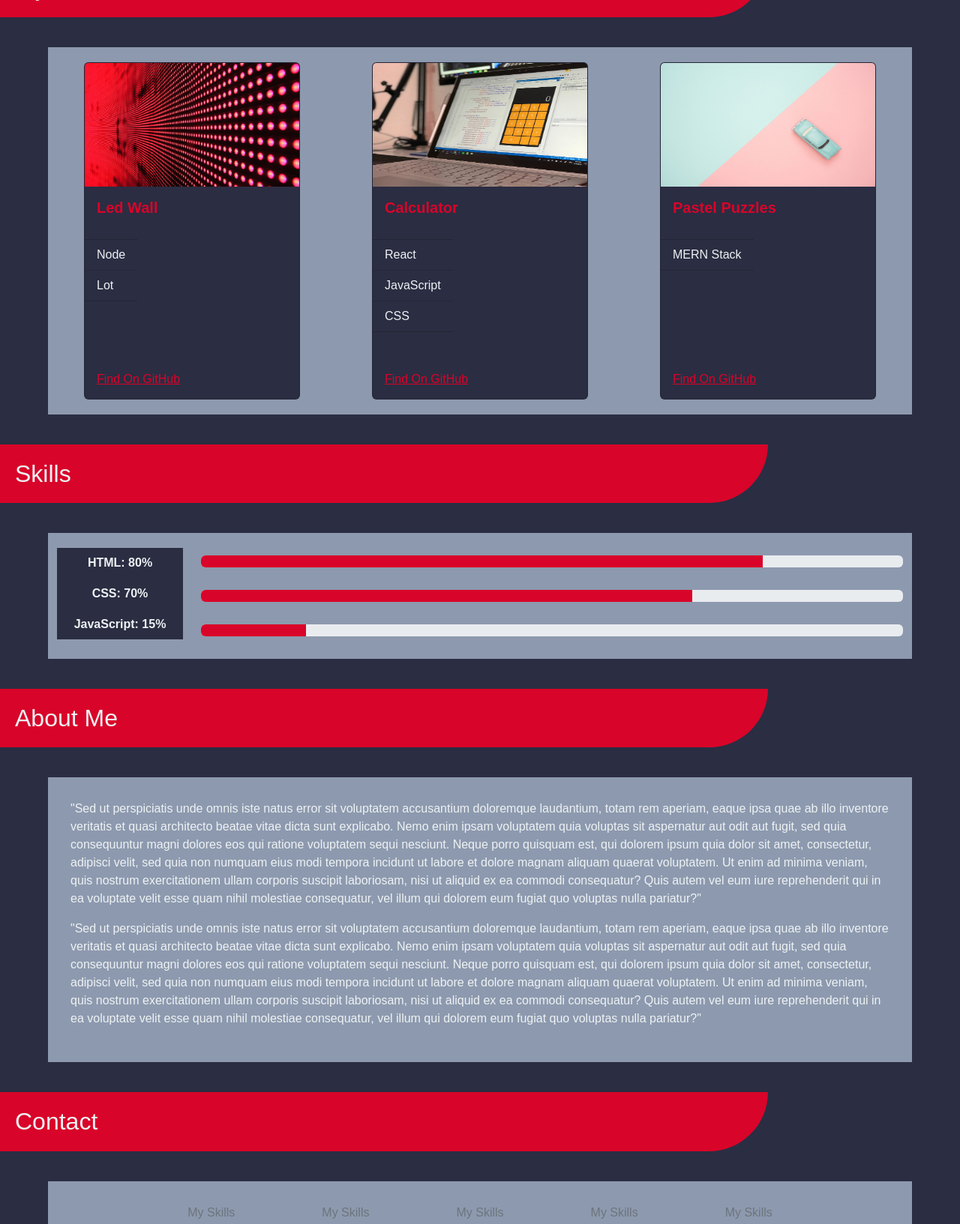
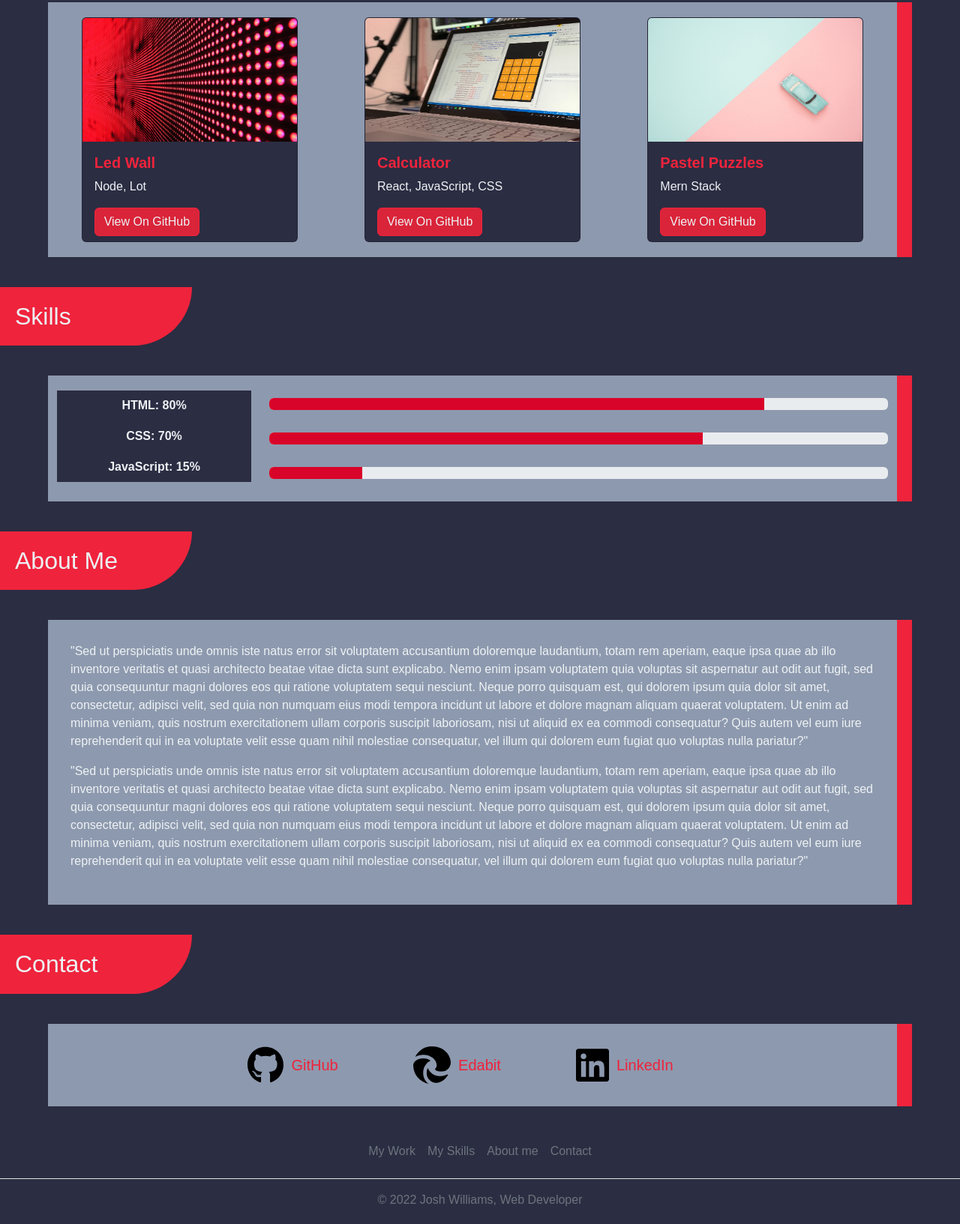
Before and after one commit to JoshW1ll1ams/MyPortfolio, a plain HTML site: page index.html in a window 1280 px wide. Shown: the part 710-2343 px from the top of the page at 75% size. Drawn offline with nearby package versions, Linux system fonts and the light colour scheme.

Commit message:
added contact info

```diff
--- a/assets/css/style.css
+++ b/assets/css/style.css
@@ -6,8 +6,8 @@
   --dakrgrey: #2b2d42;
   --lightgrey: #8d99ae;
   --cream: #edf2f4;
-  --lightred: #ef233c;
-  --darkred: #d90429;
+  --lightred: #da2439;
+  --darkred: #ef233c;
 }
 
 
@@ -39,6 +39,12 @@ h1
   margin-top: 40px;
   margin-bottom: 40px;
   width: 90%;
+  border-style: solid;
+  border-color: var(--darkred);
+  border-style: none solid none none;
+  border-width: 20px;
+
+
 }
 
 .headings{
@@ -46,7 +52,7 @@ h1
   background-color: var(--darkred);
   padding: 20px;
   border-radius: 0px 0px 100px 0px;
-  width: 80%;
+  width: 20%;
 }
 
 
@@ -78,7 +84,7 @@ h1
 /* JUMBOTRON */
 .jumbotron
 {
-  margin-top: 100px;
+  margin-top: 20px;
   background-color: var(--lightgrey);
   padding: 100px;
 }
@@ -109,7 +115,7 @@ hr
 {
   position: absolute;
   height: 280px;
-  top: 230px;
+  top: 170px;
   margin-left: 60%;
 }
 
@@ -121,7 +127,7 @@ hr
   margin-left: auto;
   margin-right: auto;
   margin-top: 20px;
-  height: 450px;
+  height: 300px;
   margin-bottom: 20px;
   background-color: var(--dakrgrey);
 
@@ -137,24 +143,16 @@ hr
   height: 165px;
 }
 
+.card-body a{
+  color: var(--cream);
+}
+
+/* SKILLS */
 .list-group-item
 {
   background-color: var(--dakrgrey);
   color: var(--cream);
 }
-
-.card .list-group
-{
-  position: absolute;
-  top: 235px;
-}
-
-.card-body a{
-  position: absolute;
-  top: 410px;
-}
-
-/* SKILLS */
 #skills
 {
 padding-top: 20px;
@@ -190,12 +188,29 @@ CONTACT */
   display: flex;
   justify-content: center;
   align-items: center;
+  padding-left: 80px;
 }
+
+
+.contactboxes img
+{
+  height: 50px;
+}
+
 
 .contactboxes a
 {
-  margin-left: 50px;
-  margin-right: 50px;
+  margin-left: 10px;
+  margin-right: 10%;
+  text-decoration: none;
+  color: var(--darkred);
+  font-size: 20px;
+}
+
+
+.contactboxes a:hover
+{
+  color: var(--cream);
 }
 
 
--- a/index.html
+++ b/index.html
@@ -41,39 +41,29 @@
 </div>
 
 <h2 id="work" class="headings">My work</h2>
+
 <!-- WORK CARDS -->
 <div id="workcards" class="container-fluid">
   <div class="row">
 
     <div class="col-sm-12 col-md-4 cold-lg-3">
       <div class="card" style="width: 18rem;">
-        <img class="card-img-top" src="assets/images/02-portfolio-1.jpg" alt="Card image cap">
+        <img class="card-img-top" src="assets/images/02-portfolio-1.jpg" alt="LED image">
         <div class="card-body">
           <h5 class="card-title">Led Wall</h5>
-        </div>
-        <ul class="list-group list-group-flush">
-          <li class="list-group-item">Node</li>
-          <li class="list-group-item">Lot</li>
-        </ul>
-        <div class="card-body">
-          <a href="#" class="card-link">Find On GitHub</a>
+          <p class="card-text">Node, Lot</p>
+          <a href="https://github.com/JoshW1ll1ams" class="btn btn-primary card-link">View On GitHub</a>
         </div>
       </div>
     </div>
 
     <div class="col-sm-12 col-md-4 cold-lg-3">
       <div class="card" style="width: 18rem;">
-        <img class="card-img-top" src="assets/images/02-portfolio-2.jpg" alt="Card image cap">
+        <img class="card-img-top" src="assets/images/02-portfolio-2.jpg" alt="calculator image">
         <div class="card-body">
           <h5 class="card-title">Calculator</h5>
-        </div>
-        <ul class="list-group list-group-flush">
-          <li class="list-group-item">React</li>
-          <li class="list-group-item">JavaScript</li>
-          <li class="list-group-item">CSS</li>
-        </ul>
-        <div class="card-body">
-          <a href="#" class="card-link">Find On GitHub</a>
+          <p class="card-text">React, JavaScript, CSS</p>
+          <a href="https://github.com/JoshW1ll1ams" class="btn btn-primary">View On GitHub</a>
         </div>
       </div>
     </div>
@@ -81,21 +71,20 @@
 
     <div class="col-sm-12 col-md-4 cold-lg-3">
       <div class="card" style="width: 18rem;">
-        <img class="card-img-top" src="assets/images/02-portfolio-3.jpg" alt="Card image cap">
+        <img class="card-img-top" src="assets/images/02-portfolio-3.jpg" alt="Patel image">
         <div class="card-body">
           <h5 class="card-title">Pastel Puzzles</h5>
-        </div>
-        <ul class="list-group list-group-flush">
-          <li class="list-group-item">MERN Stack</li>
-        </ul>
-        <div class="card-body">
-          <a href="#" class="card-link">Find On GitHub</a>
+          <p class="card-text">Mern Stack</p>
+          <a href="https://github.com/JoshW1ll1ams" class="btn btn-primary">View On GitHub</a>
         </div>
       </div>
     </div>
 
   </div>
 </div>
+
+
+
 
 <!-- SKILL BARS -->
 
@@ -104,7 +93,7 @@
     <div class="container-fluid">
     <div id="skills" class="row">
 
-      <div class="col-sm-2 col-md-2 cold-lg-2">
+      <div class="col-sm-3 col-md-3 cold-lg-3">
         <ul class="list-group list-group-flush">
           <li class="list-group-item">HTML:  80%</li>
           <li class="list-group-item">CSS:  70%</li>
@@ -112,7 +101,7 @@
         </ul>
       </div>
 
-      <div id="bars" class="col-sm-10 col-md-10 cold-lg-10">
+      <div id="bars" class="col-sm-9 col-md-9 cold-lg-9">
       <div class="progress">
         <div class="progress-bar" role="progressbar" style="width: 80%" aria-valuenow="0" aria-valuemin="0" aria-valuemax="100"></div>
       </div>
@@ -152,11 +141,12 @@
   <div id="aboutbox"class="container-fluid">
   <div class="row">
     <div class="contactboxes">
-      <a href="#skill" class="nav-link px-2 text-muted">My Skills</a>
-      <a href="#skill" class="nav-link px-2 text-muted">My Skills</a>
-      <a href="#skill" class="nav-link px-2 text-muted">My Skills</a>
-      <a href="#skill" class="nav-link px-2 text-muted">My Skills</a>
-      <a href="#skill" class="nav-link px-2 text-muted">My Skills</a>
+     <img src="/assets/images/github.svg" alt="">
+      <a target="_blank" href="https://github.com/JoshW1ll1ams">GitHub</a>
+      <img src="/assets/images/edge.svg" alt="">
+      <a target="_blank" href="https://edabit.com/user/kTJ5XWMc4oJZzSQdr">Edabit</a>
+      <img src="/assets/images/linkedin.svg" alt="">
+      <a target="_blank" href="https://www.linkedin.com/in/joshua-williams-894346257/">LinkedIn</a>
     </div>
 
   </div>
```
Also changed, not shown: assets/images/edge.svg (added), assets/images/github.svg (added), assets/images/linkedin.svg (added).
